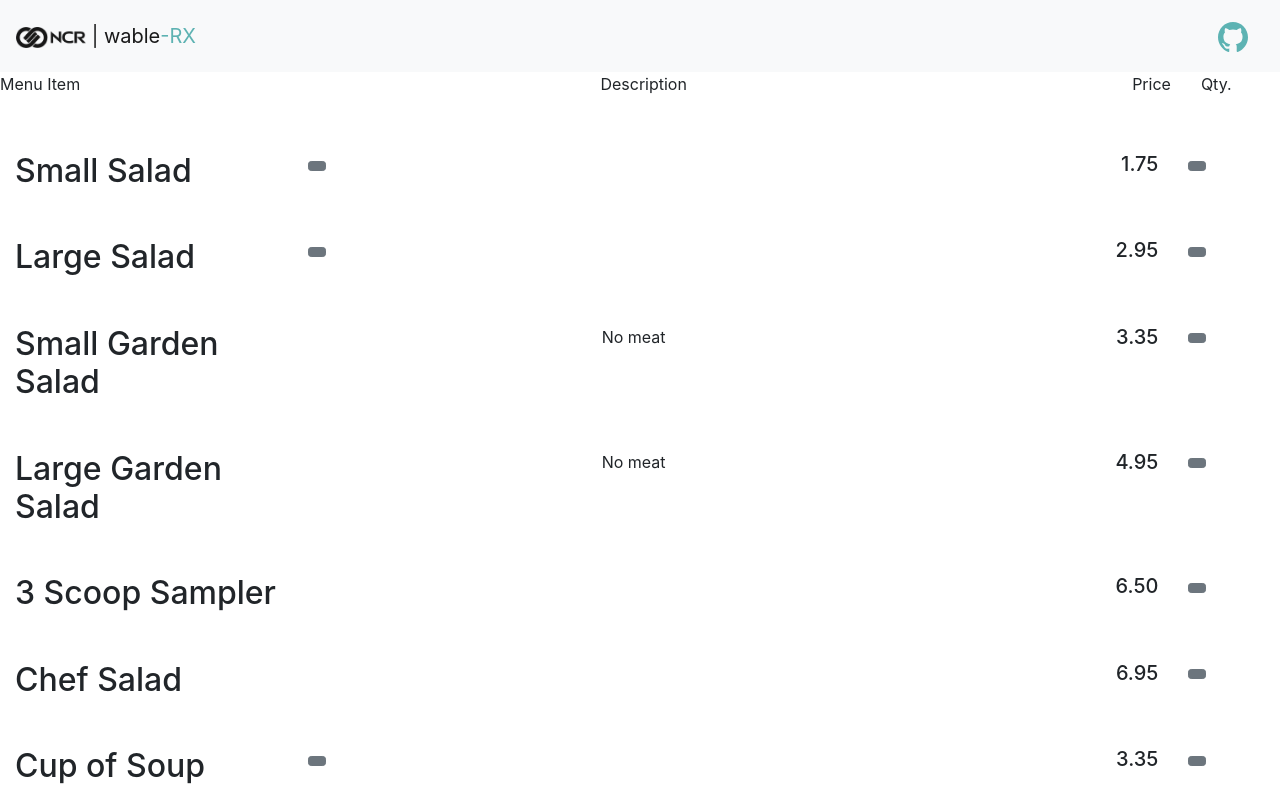
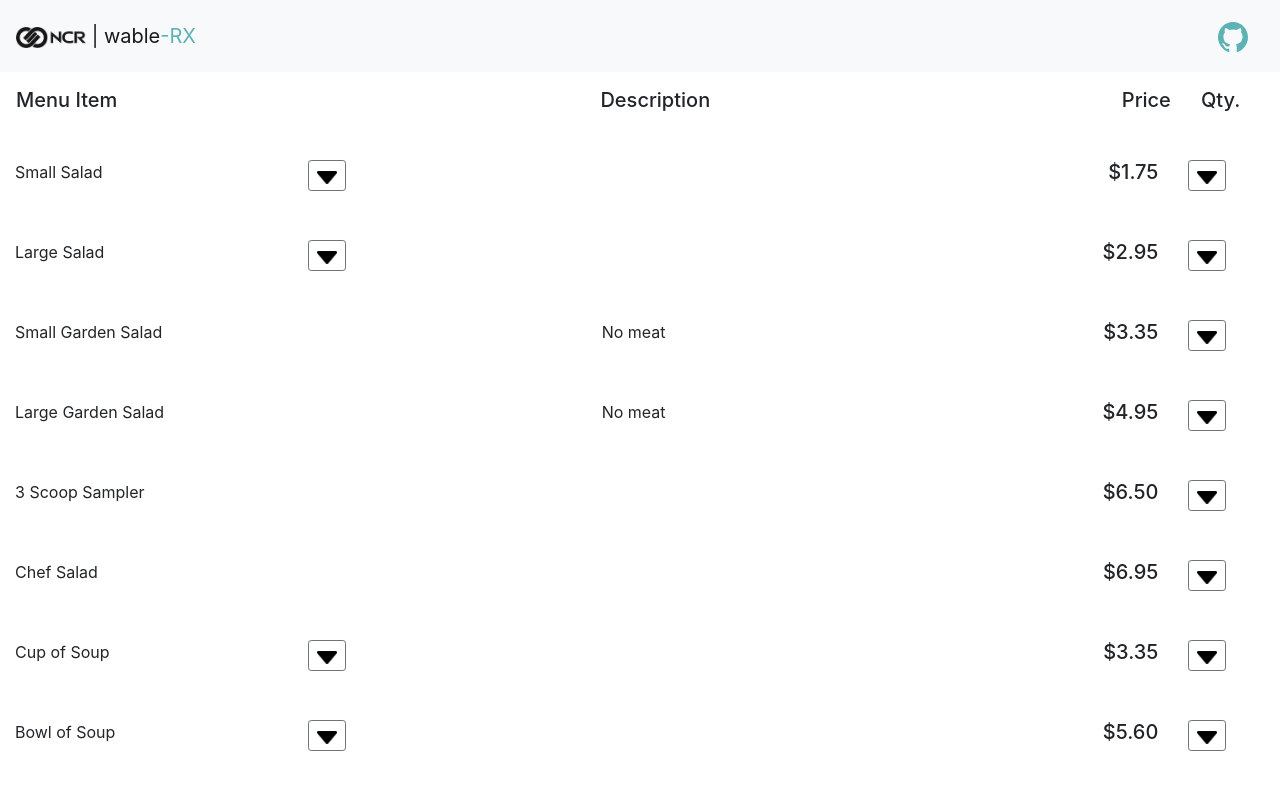
Before and after one commit to MihirBafna/wable, a React (Create React App) app in the folder Customer/customerapp/: page / in a window 1280 px wide. Shown: the top 798 px of the page. Built offline with nearby package versions, Linux system fonts and the light colour scheme.

Commit message:
UI updates

```diff
--- a/Customer/customerapp/src/components/Menu.js
+++ b/Customer/customerapp/src/components/Menu.js
@@ -20,16 +20,18 @@ class Menu extends React.Component {
         let items = []
         items.push(
             <Row>
-                <Col><p>Menu Item</p></Col>
+                <Col><h5 style={{paddingTop:"2vh", paddingLeft:"2vh"}}>Menu Item</h5></Col>
                 <Col></Col>
-                <Col><p>Description</p></Col>
-                <Col style={{textAlign:"right"}}><p>Price</p></Col>
-                <Col xs="1"><p>Qty.</p></Col>
+                <Col><h5 style={{paddingTop:"2vh"}}>Description</h5></Col>
+                <Col style={{textAlign:"right"}}>
+                <h5 style={{paddingTop:"2vh"}}>Price</h5>
+                </Col>
+                <Col xs="1"><h5 style={{paddingTop:"2vh", paddingRight:"2vh"}}>Qty.</h5></Col>
             </Row>
         )
         for(var i = 0; i < lunchList.length; i++) {
             let itemName = lunchList[i].name;
-            let itemPrice = lunchList[i].price;
+            let itemPrice = "$"+lunchList[i].price;
             let itemDesc = lunchList[i].desc;
             let itemCategory = lunchList[i].category;
             let itemDrop = lunchList[i].dropdown;
--- a/Customer/customerapp/src/components/MenuDropdown.js
+++ b/Customer/customerapp/src/components/MenuDropdown.js
@@ -1,7 +1,6 @@
 import React, {useState} from 'react'
 import { Dropdown, DropdownToggle, DropdownMenu, DropdownItem } from 'reactstrap';
-
-
+import dropdownimg from '../img/dropdown.png';
 
 class MenuDropdown extends React.Component{
     constructor(props){
@@ -37,10 +36,13 @@ class MenuDropdown extends React.Component{
                 options.push(<DropdownItem onClick={() => this.handleChange(value)}>{value}</DropdownItem>)
             }
          return(   <Dropdown isOpen={this.state.dropdownOpen} size = "sm" toggle={this.toggle}>
-                <DropdownToggle>
+
+                <DropdownToggle  style={{backgroundColor: "white"}}>
+                <img src={dropdownimg} style={{width:"20px"}}></img>
                     {this.state.active}
                 </DropdownToggle>
                 <DropdownMenu>
+
                     {options}
                 </DropdownMenu>
             </Dropdown>
--- a/Customer/customerapp/src/components/MenuItem.js
+++ b/Customer/customerapp/src/components/MenuItem.js
@@ -14,11 +14,13 @@ class MenuItem extends React.Component{
             <Container fluid>
 
             <Row style={{paddingTop:"5vh"}}>
-                <Col><h2>{this.props.name}</h2>
+                <Col><p>{this.props.name}</p>
 
                 </Col>
                 <Col>
-                <MenuDropdown itemDrop={this.props.dropdown || {dropdown:"no"}} options={this.props.options || {options:['']} }/>
+                <MenuDropdown itemDrop={this.props.dropdown || {dropdown:"no"}} options={this.props.options || {options:['']} }>
+                </MenuDropdown>
+
                 </Col>
                 <Col> <p>{this.props.desc}</p></Col>
                 <Col id="price"><h5>{this.props.price}</h5></Col>
```
